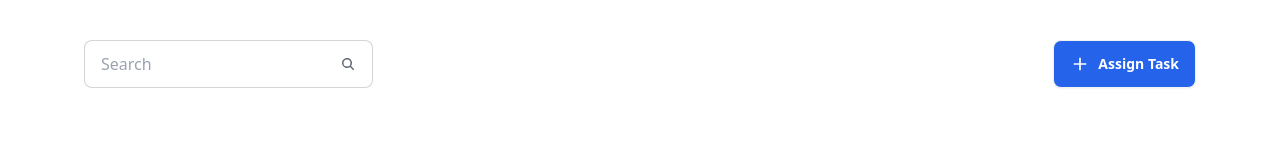
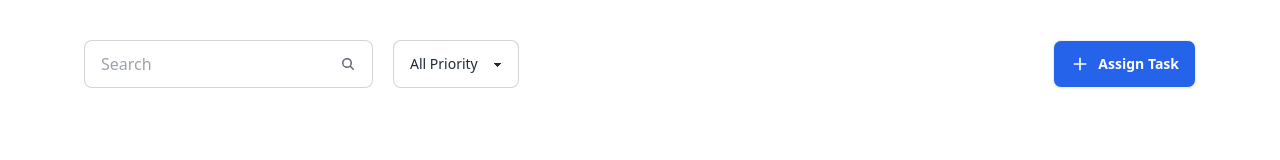
Before and after one commit to Sajid941/Task-Management, a React (Vite) app: page / in a window 1280 px wide. Shown: the top 160 px of the page. Built offline with nearby package versions, Linux system fonts and the light colour scheme.

Commit message:
add filtering functionality by priotity

```diff
--- a/src/pages/Tasks.jsx
+++ b/src/pages/Tasks.jsx
@@ -149,7 +149,7 @@ const Tasks = () => {
     return (
         <section className="my-10 mx-5">
             <div className="md:flex justify-between">
-                <div>
+                <div className="md:flex gap-5">
                     <label className="input input-bordered flex items-center gap-2">
                         <input
                             type="text"
@@ -171,6 +171,23 @@ const Tasks = () => {
                             />
                         </svg>
                     </label>
+                    <div className="form-control w-full mt-5 md:mt-0 ">
+                            <select
+                            onChange={(e)=>setFiltering(e.target.value)}
+                                className={`select select-bordered w-full`}
+                                defaultValue=""
+
+                            >
+                                <option value="">
+                                    All Priority
+                                </option>
+                                <option value="Normal">Normal</option>
+                                <option value="High">High</option>
+                                <option value="Low">Low</option>
+                                <option value="Urgent">Urgent</option>
+                            </select>
+
+                        </div>
                 </div>
                 <div className="mt-5 md:mt-0 w-full md:w-auto">
                     <button
```
